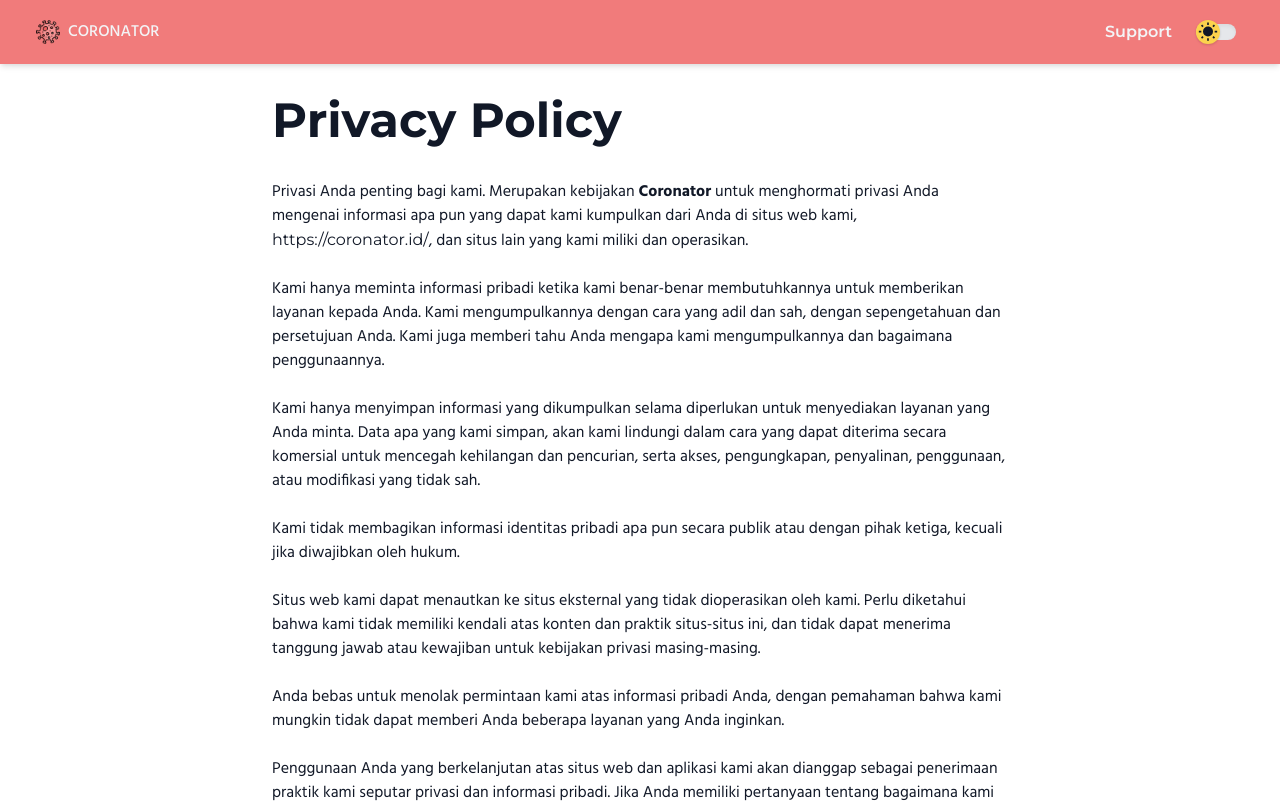
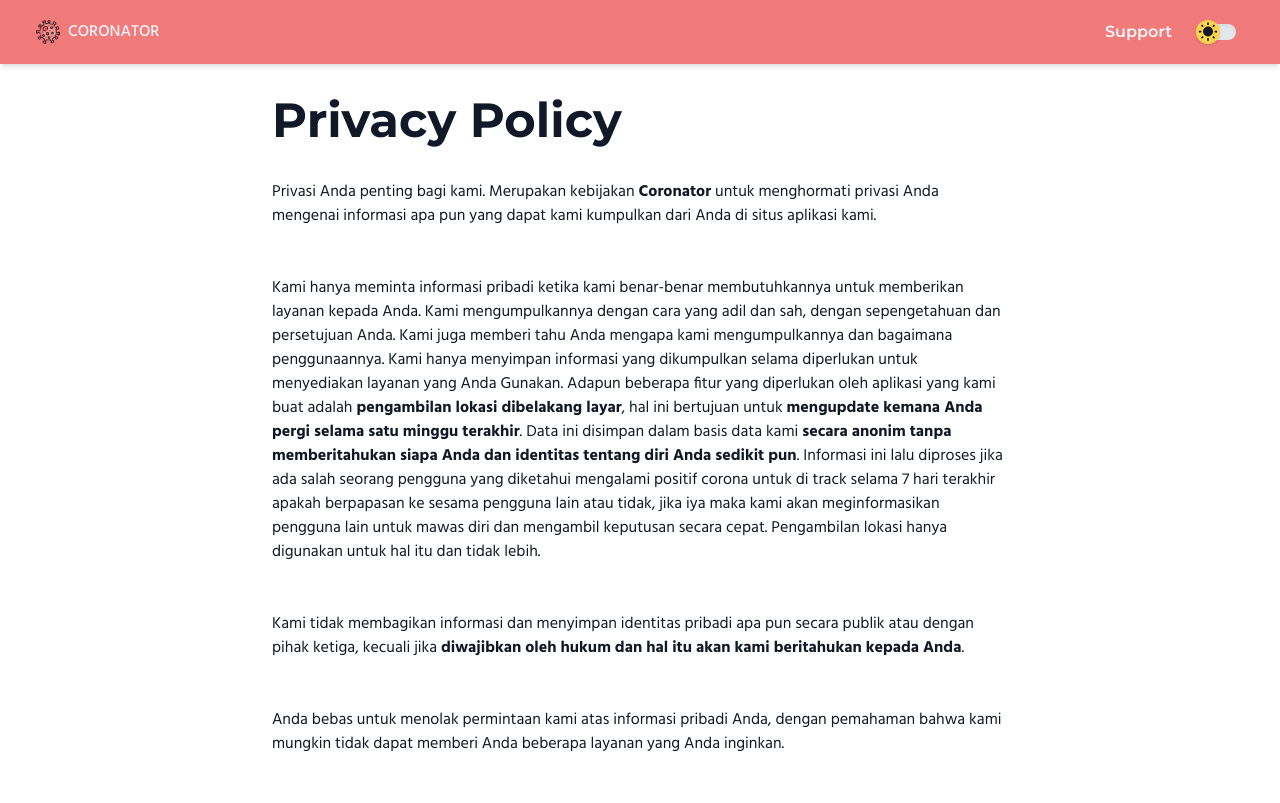
Before and after one commit to coronatorid/landingpage, a Next.js app: page /privacy in a window 1280 px wide. Shown: the top 803 px of the page. Built offline with nearby package versions, Linux system fonts and the light colour scheme.

Commit message:
Update privacy word

```diff
--- a/pages/privacy.js
+++ b/pages/privacy.js
@@ -26,6 +26,7 @@ const Blog = ({ content, data }) => {
             <ReactMarkdown
                 escapeHtml={false}
                 source={content}
+                className="text-title"
                 renderers={{ code: CodeBlock }}
             />
         </div>
--- a/public/data/PrivacyPolicy.md
+++ b/public/data/PrivacyPolicy.md
@@ -2,16 +2,20 @@
 title: Privacy Policy
 ---
 
-Privasi Anda penting bagi kami. Merupakan kebijakan **Coronator** untuk menghormati privasi Anda mengenai informasi apa pun yang dapat kami kumpulkan dari Anda di situs web kami, [https://coronator.id/](https://coronator.id/), dan situs lain yang kami miliki dan operasikan.
+Privasi Anda penting bagi kami. Merupakan kebijakan **Coronator** untuk menghormati privasi Anda mengenai informasi apa pun yang dapat kami kumpulkan dari Anda di situs aplikasi kami.
+
 <br><br>
-Kami hanya meminta informasi pribadi ketika kami benar-benar membutuhkannya untuk memberikan layanan kepada Anda. Kami mengumpulkannya dengan cara yang adil dan sah, dengan sepengetahuan dan persetujuan Anda. Kami juga memberi tahu Anda mengapa kami mengumpulkannya dan bagaimana penggunaannya.
+
+Kami hanya meminta informasi pribadi ketika kami benar-benar membutuhkannya untuk memberikan layanan kepada Anda. Kami mengumpulkannya dengan cara yang adil dan sah, dengan sepengetahuan dan persetujuan Anda. Kami juga memberi tahu Anda mengapa kami mengumpulkannya dan bagaimana penggunaannya. Kami hanya menyimpan informasi yang dikumpulkan selama diperlukan untuk menyediakan layanan yang Anda Gunakan. Adapun beberapa fitur yang diperlukan oleh aplikasi yang kami buat adalah **pengambilan lokasi dibelakang layar**, hal ini bertujuan untuk **mengupdate kemana Anda pergi selama satu minggu terakhir**. Data ini disimpan dalam basis data kami **secara anonim tanpa memberitahukan siapa Anda dan identitas tentang diri Anda sedikit pun**. Informasi ini lalu diproses jika ada salah seorang pengguna yang diketahui mengalami positif corona untuk di track selama 7 hari terakhir apakah berpapasan ke sesama pengguna lain atau tidak, jika iya maka kami akan meginformasikan pengguna lain untuk mawas diri dan mengambil keputusan secara cepat. Pengambilan lokasi hanya digunakan untuk hal itu dan tidak lebih.
+
 <br><br>
-Kami hanya menyimpan informasi yang dikumpulkan selama diperlukan untuk menyediakan layanan yang Anda minta. Data apa yang kami simpan, akan kami lindungi dalam cara yang dapat diterima secara komersial untuk mencegah kehilangan dan pencurian, serta akses, pengungkapan, penyalinan, penggunaan, atau modifikasi yang tidak sah.
+
+Kami tidak membagikan informasi dan menyimpan identitas pribadi apa pun secara publik atau dengan pihak ketiga, kecuali jika **diwajibkan oleh hukum dan hal itu akan kami beritahukan kepada Anda**.
+
 <br><br>
-Kami tidak membagikan informasi identitas pribadi apa pun secara publik atau dengan pihak ketiga, kecuali jika diwajibkan oleh hukum.
+
+Anda bebas untuk menolak permintaan kami atas informasi pribadi Anda, dengan pemahaman bahwa kami mungkin tidak dapat memberi Anda beberapa layanan yang Anda inginkan.
+
 <br><br>
-Situs web kami dapat menautkan ke situs eksternal yang tidak dioperasikan oleh kami. Perlu diketahui bahwa kami tidak memiliki kendali atas konten dan praktik situs-situs ini, dan tidak dapat menerima tanggung jawab atau kewajiban untuk kebijakan privasi masing-masing.
-<br><br>
-Anda bebas untuk menolak permintaan kami atas informasi pribadi Anda, dengan pemahaman bahwa kami mungkin tidak dapat memberi Anda beberapa layanan yang Anda inginkan.
-<br><br>
-Penggunaan Anda yang berkelanjutan atas situs web dan aplikasi kami akan dianggap sebagai penerimaan praktik kami seputar privasi dan informasi pribadi. Jika Anda memiliki pertanyaan tentang bagaimana kami menangani data pengguna dan informasi pribadi, silakan hubungi kami.
+
+Penggunaan Anda yang berkelanjutan atas aplikasi kami akan dianggap sebagai **penerimaan praktik kami seputar privasi dan informasi pribadi**. Jika Anda memiliki pertanyaan tentang bagaimana kami menangani data pengguna dan informasi pribadi, silakan hubungi kami di twitter <u>[@coronatorid](https://twitter.com/coronatorid)</u>.
```
